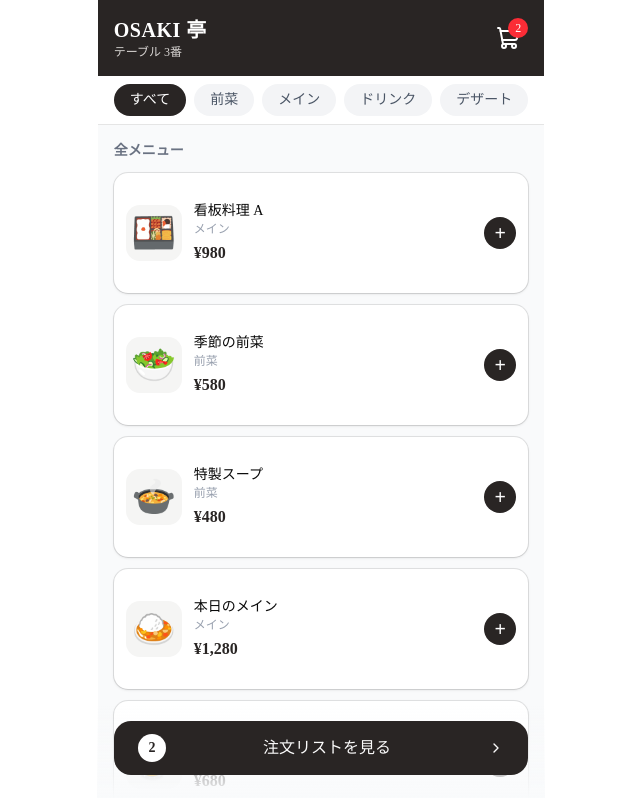
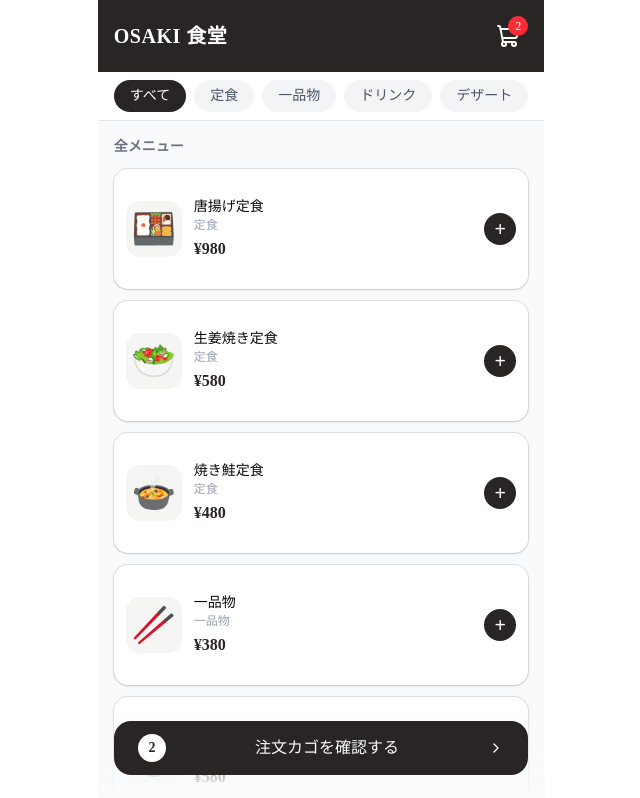
Before and after one commit to 4624040/osaki, a Next.js app: page / in a window 1280 px wide. Shown: the top 798 px of the page, without its empty margins (319-959 px from the left). Built offline with nearby package versions, Linux system fonts and the light colour scheme.

Commit message:
feat: add order screen layout

```diff
--- a/app/page.tsx
+++ b/app/page.tsx
@@ -2,15 +2,17 @@ import { Button } from "@/components/ui/button";
 import { Card, CardContent } from "@/components/ui/card";
 import { ShoppingCart, ChevronRight } from "lucide-react";
 
-const categories = ["すべて", "前菜", "メイン", "ドリンク", "デザート"];
+const categories = ["すべて", "定食", "一品物", "ドリンク", "デザート"];
 
 const menuItems = [
-  { id: 1, name: "看板料理 A", price: 980, category: "メイン", emoji: "🍱" },
-  { id: 2, name: "季節の前菜", price: 580, category: "前菜", emoji: "🥗" },
-  { id: 3, name: "特製スープ", price: 480, category: "前菜", emoji: "🍲" },
-  { id: 4, name: "本日のメイン", price: 1280, category: "メイン", emoji: "🍛" },
-  { id: 5, name: "クラフトビール", price: 680, category: "ドリンク", emoji: "🍺" },
-  { id: 6, name: "抹茶パフェ", price: 580, category: "デザート", emoji: "🍨" },
+  { id: 1, name: "唐揚げ定食", price: 980, category: "定食", emoji: "🍱" },
+  { id: 2, name: "生姜焼き定食", price: 580, category: "定食", emoji: "🥗" },
+  { id: 3, name: "焼き鮭定食", price: 480, category: "定食", emoji: "🍲" },
+  { id: 4, name: "一品物", price: 380, category: "一品物", emoji: "🥢" },
+  { id: 5, name: "ジンジャエール", price: 580, category: "ドリンク", emoji: "🍨" },
+  { id: 6, name: "コカ・コーラ", price: 580, category: "ドリンク", emoji: "🍨" },
+  { id: 7, name: "生ビール", price: 580, category: "ドリンク", emoji: "🍨" },
+  { id: 8, name: "バニラアイス", price: 300, category: "デザート", emoji: "🍨" },
 ];
 
 export default function Home() {
@@ -20,8 +22,7 @@ export default function Home() {
       <header className="bg-stone-800 text-white px-4 py-4 sticky top-0 z-10">
         <div className="flex items-center justify-between">
           <div>
-            <h1 className="text-xl font-bold tracking-wide">OSAKI 亭</h1>
-            <p className="text-xs text-stone-300">テーブル 3番</p>
+            <h1 className="text-xl font-bold tracking-wide">OSAKI 食堂</h1>
           </div>
           <button className="relative p-2">
             <ShoppingCart className="w-6 h-6" />
@@ -80,7 +81,7 @@ export default function Home() {
           <span className="bg-white text-stone-800 text-sm font-bold rounded-full w-7 h-7 flex items-center justify-center">
             2
           </span>
-          <span>注文リストを見る</span>
+          <span>注文カゴを確認する</span>
           <ChevronRight className="w-5 h-5" />
         </Button>
       </div>
```
